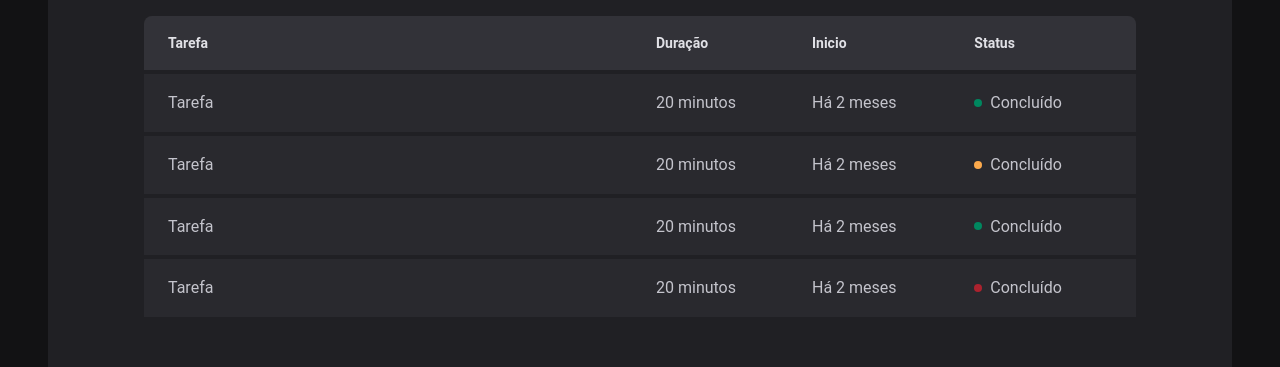
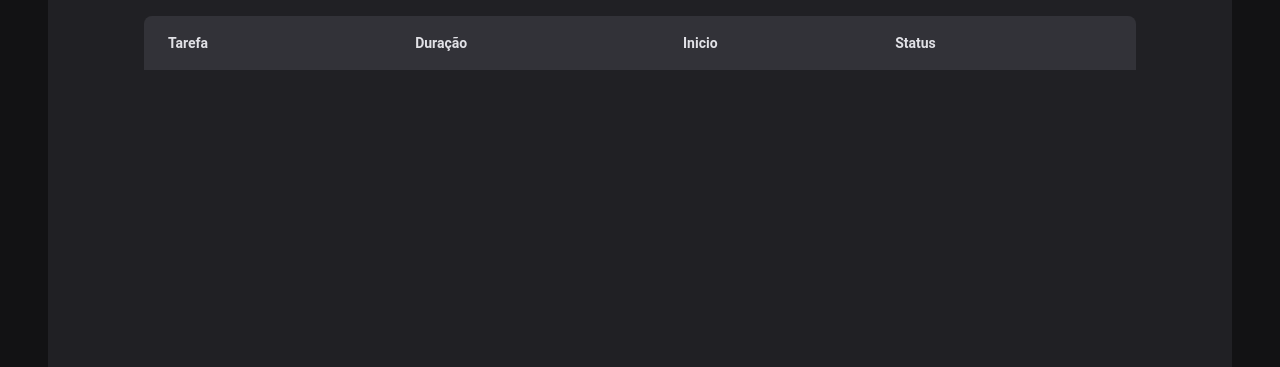
Before and after one commit to JoaoAlberto20/Timer-Pomodoro, a React (Vite) app: page /history in a window 1280 px wide. Shown: the part 220-587 px from the top of the page. Built offline with nearby package versions, Linux system fonts and the light colour scheme.

Commit message:
Adicionando reducers na aplicação

```diff
--- a/package.json
+++ b/package.json
@@ -13,6 +13,7 @@
     "@hookform/resolvers": "^2.9.7",
     "date-fns": "^2.29.1",
     "eslint": "^8.21.0",
+    "immer": "^9.0.15",
     "phosphor-react": "^1.4.1",
     "react": "^18.2.0",
     "react-dom": "^18.2.0",
--- a/src/contexts/CyclesContext.tsx
+++ b/src/contexts/CyclesContext.tsx
@@ -1,17 +1,14 @@
-import { createContext, ReactNode, useState } from 'react'
+import { createContext, ReactNode, useReducer, useState } from 'react'
+import {
+  addNewCycleAction,
+  InterruptCurrentCycleAction,
+  markCurrentCycleAsFinishedAction,
+} from '../reducers/Cycles/actions'
+import { Cycle, cyclesReducer } from '../reducers/Cycles/reducer'
 
 interface CreateCycleData {
   task: string
   minutesAmount: number
-}
-
-interface Cycle {
-  id: string
-  task: string
-  minutesAmount: number
-  startDate: Date
-  interruptedDate?: Date
-  finishedDate?: Date
 }
 
 interface CyclesContextType {
@@ -34,9 +31,15 @@
 export function CyclesContextProvider({
   children,
 }: CyclesContextProviderProps) {
-  const [cycles, setCycles] = useState<Cycle[]>([])
-  const [activeCycleId, setActiveCycleId] = useState<string | null>(null)
+  // const [cycles, setCycles] = useState<Cycle[]>([])
+
+  const [cyclesState, dispatch] = useReducer(cyclesReducer, {
+    cycles: [],
+    activeCycleId: null,
+  })
   const [amountSecondsPassed, setAmountSecondsPassed] = useState(0)
+
+  const { cycles, activeCycleId } = cyclesState
 
   const activeCycle = cycles.find((cycle) => cycle.id === activeCycleId)
 
@@ -45,15 +48,7 @@
   }
 
   function markCurrentCycleAsFinished() {
-    setCycles((state) =>
-      state.map((cycle) => {
-        if (cycle.id === activeCycleId) {
-          return { ...cycle, finishedDate: new Date() }
-        } else {
-          return cycle
-        }
-      }),
-    )
+    dispatch(markCurrentCycleAsFinishedAction())
   }
 
   function createNewCycle(data: CreateCycleData) {
@@ -66,24 +61,12 @@
       startDate: new Date(),
     }
 
-    setCycles((state) => [...state, newCycle])
-    setActiveCycleId(id)
+    dispatch(addNewCycleAction(newCycle))
     setAmountSecondsPassed(0)
-
-    // reset()
   }
 
   function interruptCurrentCycle() {
-    setCycles((state) =>
-      state.map((cycle) => {
-        if (cycle.id === activeCycleId) {
-          return { ...cycle, interruptedDate: new Date() }
-        } else {
-          return cycle
-        }
-      }),
-    )
-    setActiveCycleId(null)
+    dispatch(InterruptCurrentCycleAction())
   }
 
   return (
--- a/src/pages/History/index.tsx
+++ b/src/pages/History/index.tsx
@@ -1,6 +1,12 @@
+import { formatDistanceToNow } from 'date-fns'
+import ptBR from 'date-fns/locale/pt-BR'
+import { useContext } from 'react'
+import { CyclesContext } from '../../contexts/CyclesContext'
 import { HistoryContainer, HistoryList, Status } from './styles'
 
 export function History() {
+  const { cycles } = useContext(CyclesContext)
+
   return (
     <HistoryContainer>
       <h1>Meu histórico</h1>
@@ -16,38 +22,31 @@
             </tr>
           </thead>
           <tbody>
-            <tr>
-              <td>Tarefa</td>
-              <td>20 minutos</td>
-              <td>Há 2 meses</td>
-              <td>
-                <Status statusColor="green">Concluído</Status>
-              </td>
-            </tr>
-            <tr>
-              <td>Tarefa</td>
-              <td>20 minutos</td>
-              <td>Há 2 meses</td>
-              <td>
-                <Status statusColor="yellow">Concluído</Status>
-              </td>
-            </tr>
-            <tr>
-              <td>Tarefa</td>
-              <td>20 minutos</td>
-              <td>Há 2 meses</td>
-              <td>
-                <Status statusColor="green">Concluído</Status>
-              </td>
-            </tr>
-            <tr>
-              <td>Tarefa</td>
-              <td>20 minutos</td>
-              <td>Há 2 meses</td>
-              <td>
-                <Status statusColor="red">Concluído</Status>
-              </td>
-            </tr>
+            {cycles.map((cycle) => (
+              <tr key={cycle.id}>
+                <td>{cycle.task}</td>
+                <td>{cycle.minutesAmount}</td>
+                <td>
+                  {formatDistanceToNow(cycle.startDate, {
+                    addSuffix: true,
+                    locale: ptBR,
+                  })}
+                </td>
+                <td>
+                  {cycle.finishedDate && (
+                    <Status statusColor="green">Concluídos</Status>
+                  )}
+
+                  {cycle.interruptedDate && (
+                    <Status statusColor="red">Interrompido</Status>
+                  )}
+
+                  {!cycle.finishedDate && !cycle.interruptedDate && (
+                    <Status statusColor="yellow">Em andamento</Status>
+                  )}
+                </td>
+              </tr>
+            ))}
           </tbody>
         </table>
       </HistoryList>
--- /dev/null
+++ b/src/reducers/Cycles/actions.ts
@@ -0,0 +1,28 @@
+import { Cycle } from './reducer'
+
+export enum ActionTypes {
+  ADD_NEW_CYCLE = 'ADD_NEW_CYCLE',
+  INTERRUPT_CURRENT_CYCLE = 'INTERRUPT_CURRENT_CYCLE',
+  MARK_CURRENT_CYCLE_AS_FINISHED = 'MARK_CURRENT_CYCLE_AS_FINISHED',
+}
+
+export function addNewCycleAction(newCycle: Cycle) {
+  return {
+    type: ActionTypes.ADD_NEW_CYCLE,
+    payload: {
+      newCycle,
+    },
+  }
+}
+
+export function markCurrentCycleAsFinishedAction() {
+  return {
+    type: ActionTypes.MARK_CURRENT_CYCLE_AS_FINISHED,
+  }
+}
+
+export function InterruptCurrentCycleAction() {
+  return {
+    type: ActionTypes.INTERRUPT_CURRENT_CYCLE,
+  }
+}
--- /dev/null
+++ b/src/reducers/Cycles/reducer.ts
@@ -0,0 +1,55 @@
+import produce from 'immer'
+import { ActionTypes } from './actions'
+
+export interface Cycle {
+  id: string
+  task: string
+  minutesAmount: number
+  startDate: Date
+  interruptedDate?: Date
+  finishedDate?: Date
+}
+
+interface CyclesState {
+  cycles: Cycle[]
+  activeCycleId: string | null
+}
+
+export function cyclesReducer(state: CyclesState, action: any) {
+  switch (action.type) {
+    case ActionTypes.ADD_NEW_CYCLE:
+      return produce(state, (draft) => {
+        draft.cycles.push(action.payload.newCycle)
+        draft.activeCycleId = action.payload.newCycle.id
+      })
+    case ActionTypes.INTERRUPT_CURRENT_CYCLE: {
+      const currentCycleIndex = state.cycles.findIndex((cycle) => {
+        return cycle.id === state.activeCycleId
+      })
+
+      if (currentCycleIndex < 0) {
+        return state
+      }
+
+      return produce(state, (draft) => {
+        draft.activeCycleId = null
+        draft.cycles[currentCycleIndex].interruptedDate = new Date()
+      })
+    }
+    case ActionTypes.MARK_CURRENT_CYCLE_AS_FINISHED: {
+      const currentCycleIndex = state.cycles.findIndex((cycle) => {
+        return cycle.id === state.activeCycleId
+      })
+
+      if (currentCycleIndex < 0) {
+        return state
+      }
+
+      return produce(state, (draft) => {
+        draft.activeCycleId = null
+      })
+    }
+    default:
+      return state
+  }
+}
```
Also changed, not shown: .eslintrc.json, 1 other file (tests, documents, lock files or other folders).
